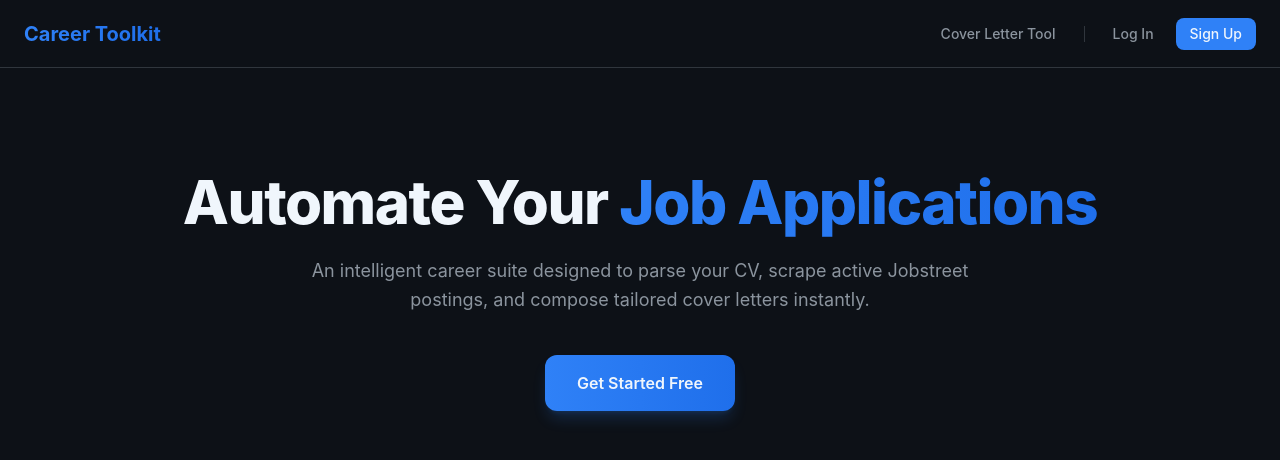
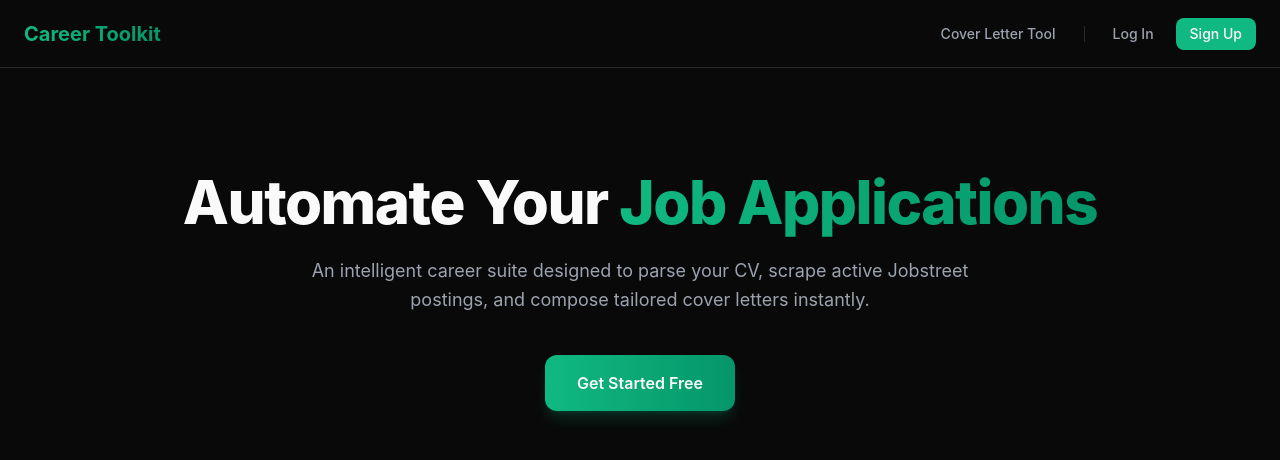
Before and after one commit to huszen/career-toolkit, a React app in the folder frontend/: page / in a window 1280 px wide. Shown: the top 460 px of the page. Built offline with nearby package versions, Linux system fonts and the light colour scheme; no server answers; the HTML template or start-up script is replaced by a standard one.

Commit message:
Changing UI for Cover Letter Generator Form

```diff
--- /dev/null
+++ b/frontend/src/components/cover-letter/CollapsedFormSummary.jsx
@@ -0,0 +1,52 @@
+import { FileText, Link2, ChevronDown, RotateCcw } from "lucide-react";
+
+export default function CollapsedFormSummary({
+    cvFileName,
+    currentJobUrl,
+    onEdit,
+    onReset,
+}) {
+    return (
+    <div className="rounded-2xl border border-border bg-card-bg/80 backdrop-blur p-5 text-text-main shadow-sm flex items-center justify-between gap-4 transition-all duration-300">
+      <div className="flex items-center gap-4 overflow-hidden">
+        <div className="p-3 rounded-xl bg-primary/10 border border-primary/20 shrink-0">
+          <FileText className="w-5 h-5 text-primary" />
+        </div>
+
+        <div className="min-w-0">
+          <div className="flex items-center gap-2">
+            <span className="text-xs font-semibold px-2 py-0.5 rounded-md bg-primary/10 text-primary">
+              Target Configured
+            </span>
+            <span className="text-xs text-text-muted truncate max-w-[200px]">
+              {cvFileName}
+            </span>
+          </div>
+
+          <p className="text-sm font-medium text-text-main truncate mt-1 flex items-center gap-1.5">
+            <Link2 className="w-3.5 h-3.5 text-text-muted shrink-0" />
+            <span className="truncate">{currentJobUrl}</span>
+          </p>
+        </div>
+      </div>
+
+      <div className="flex items-center gap-2 shrink-0">
+        <button
+          onClick={onEdit}
+          className="px-3.5 py-2 text-xs font-medium rounded-xl border border-border bg-input-bg hover:border-primary/50 text-text-muted hover:text-text-main transition-all flex items-center gap-1.5 cursor-pointer"
+        >
+          <span>Edit Inputs</span>
+          <ChevronDown className="w-3.5 h-3.5" />
+        </button>
+
+        <button
+          onClick={onReset}
+          className="p-2 text-xs font-medium rounded-xl border border-border bg-input-bg hover:border-red-500/40 text-text-muted hover:text-red-400 transition-all cursor-pointer"
+          title="Start New Generation"
+        >
+          <RotateCcw className="w-4 h-4" />
+        </button>
+      </div>
+    </div>
+  );
+}
--- a/frontend/src/index.css
+++ b/frontend/src/index.css
@@ -20,20 +20,25 @@
 } */
 
 @theme {
-  --color-app-bg: #0d1117;
-  --color-card-bg: #161b22;
-  --color-input-bg: #21262d;
+  /* Backgrounds */
+  --color-app-bg: #090909;
+  --color-card-bg: #111111;
+  --color-input-bg: #181818;
 
-  --color-border: #30363d;
-  --color-border-focus: #58a6ff;
+  /* Borders */
+  --color-border: #2a2a2a;
+  --color-border-focus: #6ee7b7;
 
-  --color-primary: #2f81f7;
-  --color-primary-hover: #1f6feb;
-  --color-primary-disabled: #1b4b91;
+  /* Brand */
+  --color-primary: #10b981;
+  --color-primary-hover: #059669;
+  --color-primary-disabled: #064e3b;
 
-  --color-text-main: #f0f6fc;
-  --color-text-muted: #8b949e;
+  /* Text */
+  --color-text-main: #fafafa;
+  --color-text-muted: #9ca3af;
 
-  --color-success: #3fb950;
-  --color-danger: #f85149;
+  /* Status */
+  --color-success: #22c55e;
+  --color-danger: #ef4444;
 }
--- a/frontend/src/pages/CoverLetter.jsx
+++ b/frontend/src/pages/CoverLetter.jsx
@@ -1,9 +1,11 @@
 import { useState } from 'react';
 import { useAuth } from '../context/AuthContext';
+import { Download, CheckCircle2 } from 'lucide-react';
 
 import { generateCoverLetter, saveJobToDashboard } from '../services/api';
 
 import CoverLetterForm from '../components/cover-letter/CoverLetterForm';
+import CollapsedFormSummary from '../components/cover-letter/CollapsedFormSummary';
 import SaveJobBanner from '../components/cover-letter/SaveJobBanner';
 import GapAnalysisReport from '../components/cover-letter/GapAnalysisReport';
 
@@ -14,7 +16,9 @@ export default function CoverLetterGenerationPage() {
   const [error, setError] = useState('');
   const [result, setResult] = useState(null);
   const [currentJobUrl, setCurrentJobUrl] = useState('');
+  const [cvFileName, setCvFileName] = useState('');
 
+  const [isFormCollapsed, setIsFormCollapsed] = useState(false);
   const [saving, setSaving] = useState(false);
   const [saveSuccess, setSaveSuccess] = useState(false);
 
@@ -25,10 +29,12 @@ export default function CoverLetterGenerationPage() {
     setResult(null);
     setSaveSuccess(false);
     setCurrentJobUrl(jobUrl);
+    setCvFileName(cvFile?.name || 'Uploaded CV');
 
     try {
       const data = await generateCoverLetter({ jobUrl, cvFile, runGapAnalysis });
       setResult(data);
+      setIsFormCollapsed(true);
     } catch (err) {
       console.error('Pipeline Error:', err);
       setError(err.message || 'Something went wrong while executing the pipeline');
@@ -67,22 +73,47 @@ export default function CoverLetterGenerationPage() {
     }
   };
 
+  const handleResetForm = () => {
+    setResult(null);
+    setIsFormCollapsed(false);
+    setSaveSuccess(false);
+  };
+
   return (
-    <div className="max-w-3xl mx-auto space-y-6 mt-10 p-4">
-      <CoverLetterForm onSubmit={handleGenerate} loading={loading} error={error} />
+    <div className="max-w-3xl mx-auto space-y-6 my-10 p-4">
+      {/* Form Section */}
+      {isFormCollapsed && result ? (
+        <CollapsedFormSummary cvFileName={cvFileName} currentJobUrl={currentJobUrl} onEdit={() => setIsFormCollapsed(false)} onReset={handleResetForm} />
+      ) : (
+        <CoverLetterForm onSubmit={handleGenerate} loading={loading} error={error} />
+      )}
 
+      {/* Results Section */}
       {result && (
-        <div className="space-y-6">
+        <div className="space-y-6 animate-in fade-in-50 duration-500">
           <SaveJobBanner currentUser={currentUser} result={result} onSave={handleSaveJob} saving={saving} saveSuccess={saveSuccess} />
 
           {result.cover_letter_url && (
-            <div className="p-5 bg-card-bg border border-emerald-900/40 rounded-xl flex items-center justify-between text-text-main shadow-md">
-              <div>
-                <h3 className="font-semibold text-emerald-400 text-base">Cover Letter Generated Successfully!</h3>
-                <p className="text-xs text-text-muted mt-1">Your document has been styled and stored on the server.</p>
+            <div className="p-6 bg-card-bg border border-emerald-500/30 rounded-2xl flex flex-col sm:flex-row items-start sm:items-center justify-between gap-4 text-text-main shadow-lg">
+              <div className="flex items-start gap-3">
+                <div className="p-2.5 rounded-xl bg-emerald-500/10 border border-emerald-500/20 text-emerald-400 shrink-0">
+                  <CheckCircle2 className="w-5 h-5" />
+                </div>
+                <div>
+                  <h3 className="font-semibold text-emerald-400 text-base">Cover Letter Generated Successfully!</h3>
+                  <p className="text-xs text-text-muted mt-0.5">Your styled PDF has been compiled and is ready for application submission.</p>
+                </div>
               </div>
-              <a href={result.cover_letter_url} target="_blank" rel="noreferrer" download className="py-2 px-4 bg-emerald-600 hover:bg-emerald-700 font-medium text-sm rounded-lg transition-colors cursor-pointer">
-                Download PDF File
+
+              <a
+                href={result.cover_letter_url}
+                target="_blank"
+                rel="noreferrer"
+                download
+                className="w-full sm:w-auto py-2.5 px-5 bg-emerald-600 hover:bg-emerald-500 text-white font-medium text-sm rounded-xl transition-all shadow-md flex items-center justify-center gap-2 shrink-0 cursor-pointer"
+              >
+                <Download className="w-4 h-4" />
+                Download PDF
               </a>
             </div>
           )}
```
